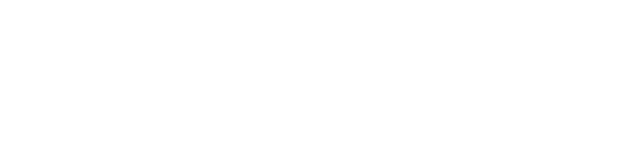
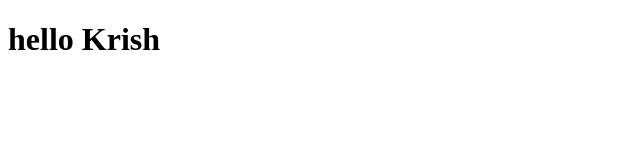
Before and after one commit to KrishRohith16/prac, a plain HTML site: page index.html in a window 1280 px wide. Shown: the whole page, without its empty margins (0-640 px from the left). Drawn offline with Linux system fonts and the light colour scheme.

Commit message:
Written - Hello Krish

```diff
--- a/index.html
+++ b/index.html
@@ -10,7 +10,7 @@
 </head>
 
 <body>
-
+    <h1>hello Krish </h1>
 </body>
 
 </html>
```
